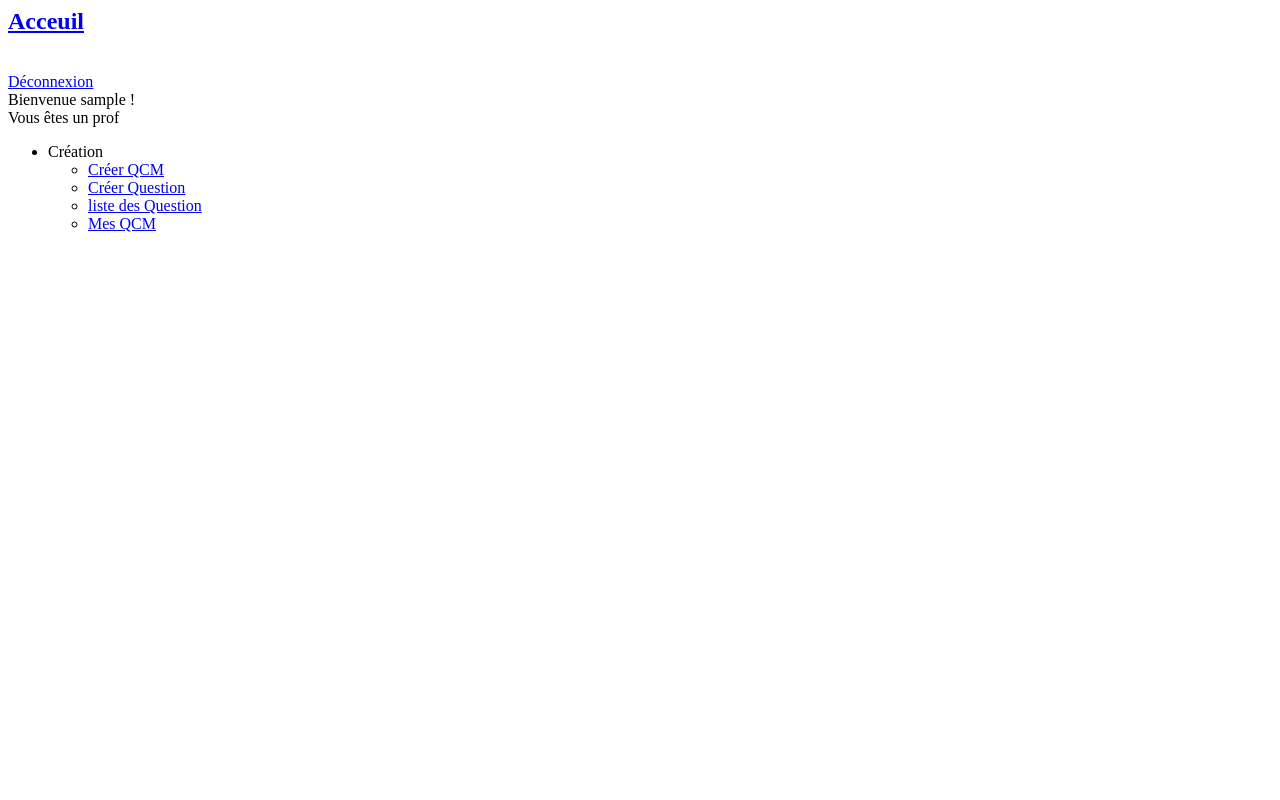
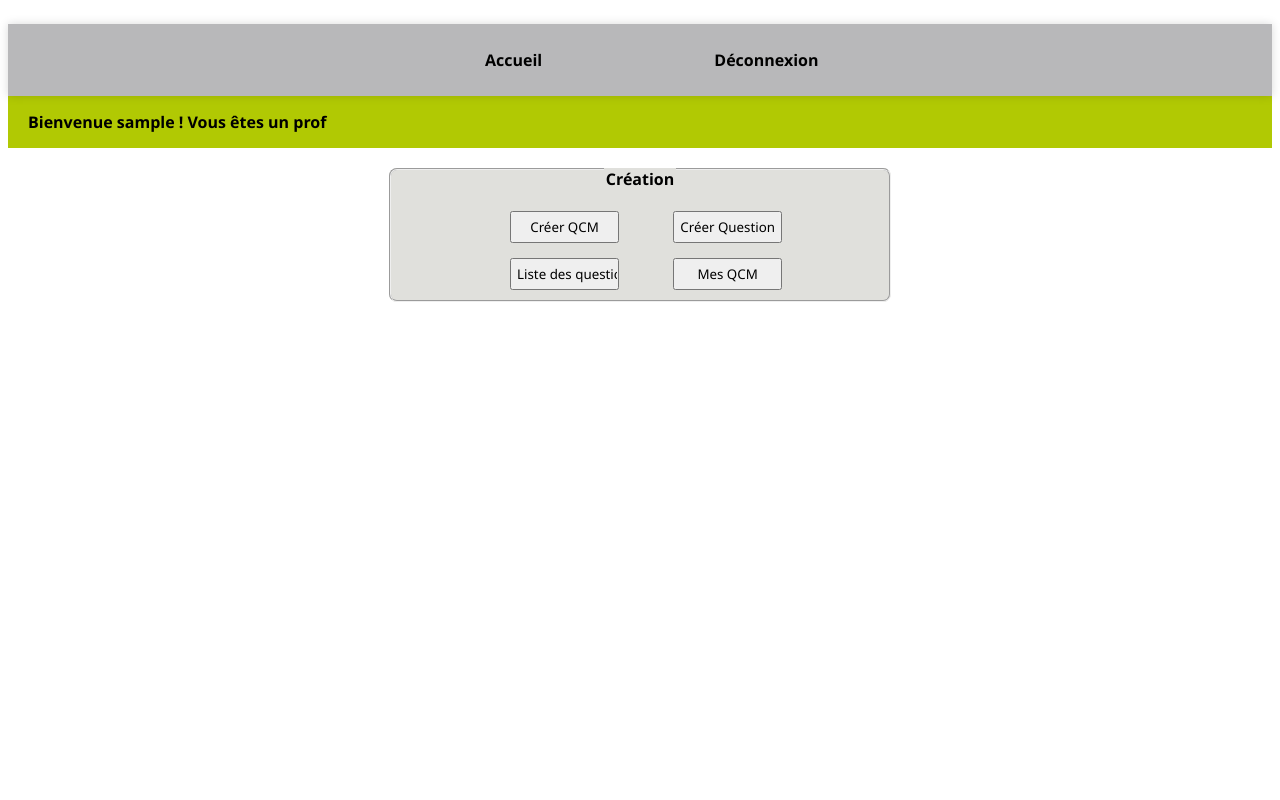
Before and after one commit to vincrante/qcmSite, a PHP site: page /membre.php in a window 1280 px wide. Run offline with PHP 8.4, Linux system fonts and the light colour scheme; the visitor is signed in with stand-in values (Sample User, id 1).

Commit message:
Mise en page pageProf & pageEtudiant

```diff
--- a/Style.css
+++ b/Style.css
@@ -1,3 +1,8 @@
+body
+{
+    font-family: "Segoe UI", "Verdana", sans-serif;
+}
+
 .juste
 {
     color: chartreuse;
@@ -13,7 +18,7 @@
     width: 50%;
     margin-left:auto;
     margin-right:auto;
-    border-radius: 0 10 10px 10px;
+    border-radius: 10px;
     clear: both;
     color: #333;
     overflow: auto;
@@ -26,7 +31,12 @@ legend
     text-align:center;
 }
 
-input, textarea {
+li
+{
+    list-style-type: none;
+}
+
+input{
     margin-top: 15px;
     margin-left: 50px;
     width: 25%;
@@ -37,6 +47,23 @@ input, textarea {
 
 .button
 {
+    font-weight: normal;
+    padding: 4px 8px;
+    background:#dcdcdc;
+    background-image: -webkit-linear-gradient(top,#fefefe,#dcdcdc);
+    color: black;
+    border:1px solid #bbb;
+    border-radius:4px;
+    text-align:center;
+    text-decoration: none;
+    text-shadow:#fff 0 1px 0;
+    min-width: 0;
+    box-shadow: inset 0 1px 0 rgba(255,255,255,0.3),0 1px 1px rgba(0,0,0,0.2);
+}
+
+.button_pageProf
+{
+    width: 30%;
     font-weight: normal;
     padding: 4px 8px;
     background:#dcdcdc;
@@ -84,3 +111,114 @@ fieldset {
     border-radius: 8px;
     background: #e0e0dc;
 }
+
+.pageProf
+{
+    margin-left: auto;
+    margin-right:auto;
+    width:40%;
+}
+
+.pageEtudiant
+{
+    margin-left: auto;
+    margin-right:auto;
+    width:40%;
+}
+
+.upper
+{
+    width:92%;
+}
+
+.lower
+{
+    width:92%;
+}
+
+ul
+{
+    background: #b8b8ba;
+    box-shadow: 0px 0px 9px rgba(0,0,0,0.15);
+    padding: 0 0px;
+    list-style: none;
+    text-align: center;
+    position: relative;
+    font-weight: bold;
+    width: 100%;
+    display: inline-table;
+}
+
+.header
+{
+    margin-bottom: -16px;
+}
+
+li
+{
+    width: 20%;
+    display: inline-block;
+}
+
+li a
+{
+    display: block;
+    padding: 25px 40px;
+    color: #000000;
+    text-decoration: none;
+}
+
+.button:hover
+{
+    background: #ededed;
+    border-color: #acacac;
+    text-decoration: none;
+}
+
+ul li a:hover
+{
+    background: #4b545f;
+}
+
+li:hover
+{
+        background: #4b545f;
+        background: linear-gradient(top, #4f5964 0%, #5f6975 40%);
+        background: -moz-linear-gradient(top, #4f5964 0%, #5f6975 40%);
+        background: -webkit-linear-gradient(top, #4f5964 0%,#5f6975 40%);
+}
+
+li:hover a
+{
+        color: #fff;
+}
+.presentation
+{
+    font-family: "Segoe UI", "Verdana", sans-serif;
+    text-align: left;
+    padding-right: 20px;
+    padding-top: 15px;
+    padding-bottom: 15px;
+    background-color: #b1c903;
+    font-weight: 900;
+    color: black;
+}
+
+.description{
+    margin-left:20px;
+}
+
+td
+{
+    padding-left: 80px;
+}
+
+th
+{
+    padding-left:80px;
+}
+
+.action
+{
+    margin-top: 10px;
+}
--- a/membre.php
+++ b/membre.php
@@ -10,12 +10,22 @@ if (!isset($_SESSION['login'])) {
 <html>
 <head>
  <title>Espace membre</title>
+ <link rel="stylesheet" type="text/css" href="Style.css"/>
 </head>
 <body>
-<a href="membre.php"><h2>Acceuil</h2></a><br/>
-<a href="deconnexion.php">Déconnexion</a><br/>
-Bienvenue <?php echo htmlentities(trim($_SESSION['login'])); ?> !<br />
+    <div class="header">
+        <ul>
+            <li><a href="membre.php">Accueil</a></li>
+            <li><a href="deconnexion.php">Déconnexion</a></li>
+        </ul>
+    </div>
+    <div class="presentation">
+        <div class="description">
+            Bienvenue <?php echo htmlentities(trim($_SESSION['login'])); ?> !
             <?php echo('Vous êtes un '.$_SESSION['role']);?><br/>
+        </div>
+    </div>
+    <div class="content">
         <?php
             if($_SESSION['role'] == "prof"){
                 if(isset($_GET['nav'])){
@@ -58,6 +68,8 @@ Bienvenue <?php echo htmlentities(trim($_SESSION['login'])); ?> !<br />
 
             }
         ?>
+    </div>
+
 
 </body>
 </html>
--- a/pageProf.php
+++ b/pageProf.php
@@ -1,17 +1,19 @@
 <?php
 if($_SESSION['role'] == "prof"){
 ?>
-<ul id="menu">
-    <li>
-        <a>Création</a>
-        <ul id="sub_menu">
-            <li><a href="membre.php?nav=creerqcm">Créer QCM</a></li>
-            <li><a href="membre.php?nav=creerquest">Créer Question</a></li>
-            <li><a href="membre.php?nav=listquest">liste des Question</a></li>
-            <li><a href="membre.php?nav=mesqcm">Mes QCM</a></li>
-        </ul>
-    </li>
-</ul>
+<div class="pageProf">
+    <fieldset>
+        <legend>Création</legend>
+        <div class="upper">
+            <a href="membre.php?nav=creerqcm"><input id="button_pageProf" type="button" value="Créer QCM"/></a>
+            <a href="membre.php?nav=creerquest"><input id="button_pageProf" type="button" value="Créer Question"/></a>
+        </div>
+        <div class="lower">
+            <a href="membre.php?nav=listquest"><input id="button_pageProf" type="button" value="Liste des questions"/></a>
+            <a href="membre.php?nav=mesqcm"><input id="button_pageProf" type="button" value="Mes QCM"/></a>
+        </div>
+    </fieldset>
+</div>
 <?php
 }
 ?>
```
Also changed, not shown: pageEtudiant.php (+20 -1 lines). Lines whose indentation alone changed are shown as unchanged.
